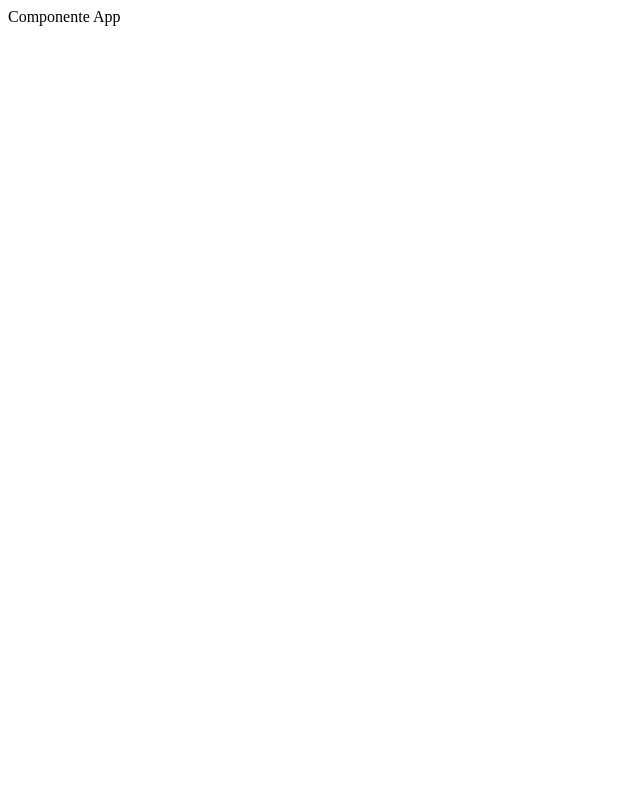
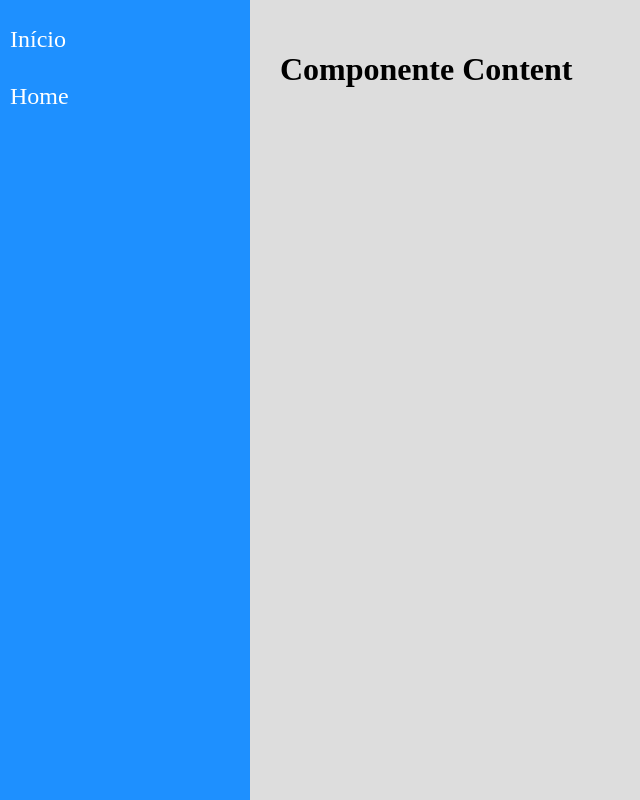
Before and after one commit to LuisLimaIt/Navega-o-com-React-Router, a React (Create React App) app: page / in a window 1280 px wide. Shown: the whole page, without its empty margins (0-640 px from the left). Built offline with nearby package versions, Linux system fonts and the light colour scheme.

Commit message:
css style application

```diff
--- a/src/components/layout/Content.css
+++ b/src/components/layout/Content.css
@@ -1,3 +1,6 @@
 .content {
-
+    display: flex;
+    flex-grow: 1;
+    background-color: #ddd;
+    padding: 30px;
 }
--- a/src/components/layout/Content.jsx
+++ b/src/components/layout/Content.jsx
@@ -3,7 +3,7 @@
 
 const Content = props => (
     <main className="content">
-        Componente Content
+        <h1>Componente Content</h1>
     </main>
 )
 
--- a/src/components/layout/Menu.css
+++ b/src/components/layout/Menu.css
@@ -1,3 +1,31 @@
 .menu {
+    display: flex;
+    flex-basis: 250px;
+    background-color: #1e90ff;
+}
 
+.menu nav {
+    flex: 1;
 }
+
+.menu ul {
+    list-style: none;
+    padding: 0;
+}
+
+.menu li {
+    display: flex;
+}
+
+.menu li a {
+    flex: 1;
+    margin-bottom: 10px;
+    padding: 10px;
+    text-decoration: none;
+    color: #fff;
+    font-size: 1.5rem;
+}
+
+.menu li a:hover {
+    background: #00000020;
+}
--- a/src/components/layout/Menu.jsx
+++ b/src/components/layout/Menu.jsx
@@ -3,7 +3,16 @@
 
 const Menu = props => (
     <aside className="menu">
-        Componente Menu
+        <nav>
+            <ul>
+                <li>
+                    <a href="/">Início</a>
+                </li>
+                <li>
+                    <a href="/">Home</a>
+                </li>
+            </ul>
+        </nav>
     </aside>
 )
 
--- /dev/null
+++ b/src/index.css
@@ -0,0 +1,3 @@
+ body {
+     margin: 0;
+ }
--- a/src/index.js
+++ b/src/index.js
@@ -1,3 +1,4 @@
+import './index.css'
 import ReactDOM from 'react-dom';
 import React from 'react';
 
--- a/src/views/App.css
+++ b/src/views/App.css
@@ -1,3 +1,4 @@
 .app {
-
+    display: flex;
+    height: 100vh;
 }
--- a/src/views/App.jsx
+++ b/src/views/App.jsx
@@ -1,9 +1,12 @@
 import './App.css'
 import React from 'react';
+import Menu from '../components/layout/Menu'
+import Content from '../components/layout/Content'
 
 const App = props => (
     <div className="app">
-        Componente App
+        <Menu />
+        <Content />
     </div>
 )
 
```
